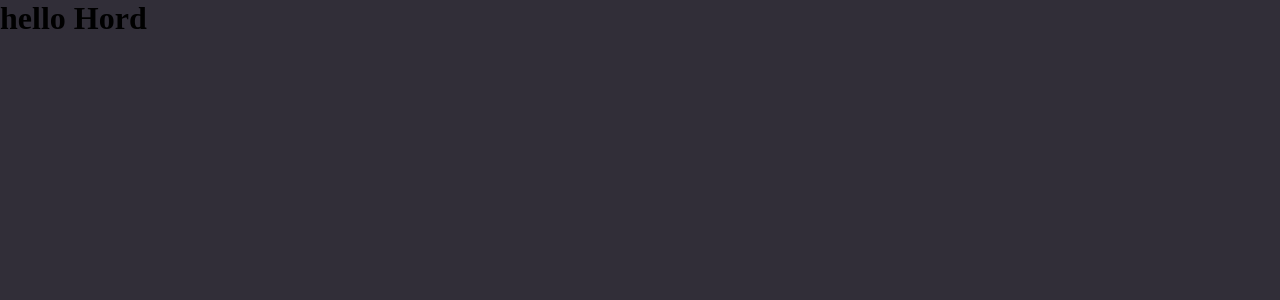
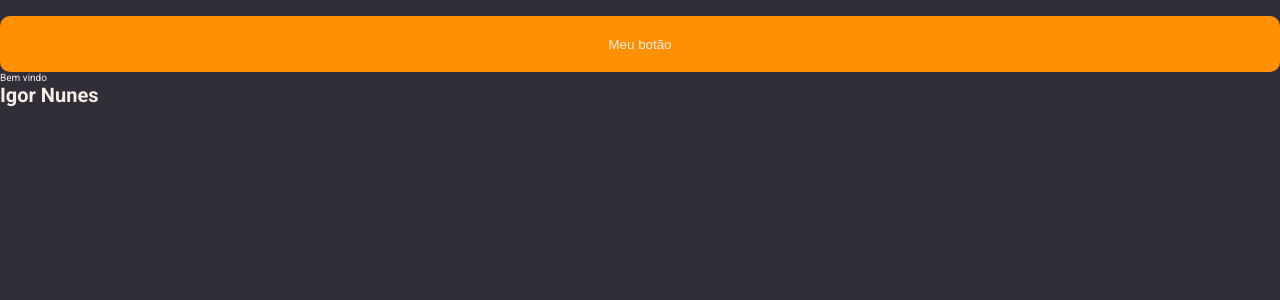
Before and after one commit to igorMHJKS/Notes-React, a React (Vite) app in the folder rocketNotes/: page / in a window 1280 px wide. Shown: the top 300 px of the page. Built offline with nearby package versions, Linux system fonts and the light colour scheme.

Commit message:
styling button

```diff
--- a/rocketNotes/index.html
+++ b/rocketNotes/index.html
@@ -1,9 +1,14 @@
 <!DOCTYPE html>
 <html lang="en">
   <head>
+    <link rel="preconnect" href="https://fonts.googleapis.com">
+    <link rel="preconnect" href="https://fonts.gstatic.com" crossorigin>
     <meta charset="UTF-8" />
     <meta name="viewport" content="width=device-width, initial-scale=1.0" />
-    <title>Vite + React</title>
+    <title>Notes</title>
+
+    <link href="https://fonts.googleapis.com/css2?family=Roboto:wght@400;500;700&display=swap" rel="stylesheet">
+
   </head>
   <body>
     <div id="root"></div>
--- /dev/null
+++ b/rocketNotes/src/components/Button/index.jsx
@@ -0,0 +1,9 @@
+import { Container } from './styles';
+
+export function Button(){
+    return(
+     <Container type="button">
+        Meu botão
+      </Container>
+    )
+}
--- /dev/null
+++ b/rocketNotes/src/components/Button/styles.js
@@ -0,0 +1,18 @@
+import styled from 'styled-components'
+
+export const Container =  styled.button`
+    width: 100%;
+    background-color: ${({theme }) => theme.COLORS.ORANGE};
+    color: ${({theme}) => theme.COLORS.WHITE};
+
+    height: 5.6rem;
+    border: 0;
+    padding: 0 1.6rem;
+    margin-top: 1.6rem;
+    border-radius: 1.0rem;
+    font-weight: 500;
+
+    &:disabled{
+        opacity: 0.5;
+    }
+`
--- /dev/null
+++ b/rocketNotes/src/components/Header/index.jsx
@@ -0,0 +1,9 @@
+export function Header(){
+return(
+
+    <div>
+        <span>Bem vindo</span>
+        <h1>Igor Nunes</h1>
+    </div>
+)
+}
--- /dev/null
+++ b/rocketNotes/src/components/Header/styles.js
@@ -0,0 +1,5 @@
+import createHeaderStyle from 'styled-components'
+
+export default createHeaderStyle`
+
+`
--- a/rocketNotes/src/main.jsx
+++ b/rocketNotes/src/main.jsx
@@ -6,6 +6,8 @@ import {ThemeProvider} from 'styled-components'
 import theme from './styles/theme'
 import GlobalStyle from './styles/global'
 import { Details } from './pages/Details'
+import { Header } from './components/Header'
+
 
 
 ReactDOM.createRoot(document.getElementById('root')).render(
@@ -13,6 +15,7 @@ ReactDOM.createRoot(document.getElementById('root')).render(
     <ThemeProvider theme={theme}>
       <GlobalStyle/>
       <Details />
+      <Header/>
     </ThemeProvider>
   </React.StrictMode>
 )
--- a/rocketNotes/src/pages/Details/index.jsx
+++ b/rocketNotes/src/pages/Details/index.jsx
@@ -1,5 +1,12 @@
+import { Container } from './styles'
+
+import { Button } from '../../components/Button'
+
+
 export function Details(){
-    return(
-        <h1>hello Hord</h1>
+    return (
+     <Container>
+       <Button />
+     </Container>
     )
 }
--- a/rocketNotes/src/pages/Details/styles.js
+++ b/rocketNotes/src/pages/Details/styles.js
@@ -0,0 +1,5 @@
+import styled from 'styled-components'
+
+export const Container = styled.div`
+
+`
--- a/rocketNotes/src/styles/global.js
+++ b/rocketNotes/src/styles/global.js
@@ -2,6 +2,11 @@ import { createGlobalStyle} from 'styled-components'
 
 
 export default createGlobalStyle`
+
+
+:root{
+    font-size: 62.5%;
+}
 *{
     margin: 0 ;
     padding:0;
@@ -11,5 +16,19 @@ export default createGlobalStyle`
 
 body{
     background-color: ${({theme}) => theme.COLORS.BACKGROUND_800};
+    color: ${({theme}) => theme.COLORS.WHITE};
+    font-family: 'Roboto', sans-serif;
+
+}
+text-decoration: none;
+
+
+button a {
+    cursor: pointer;
+    transition: filter 0.2s;
+}
+
+button:hover a:hover {
+    filter: brightness(0.9);
 }
 `
```
